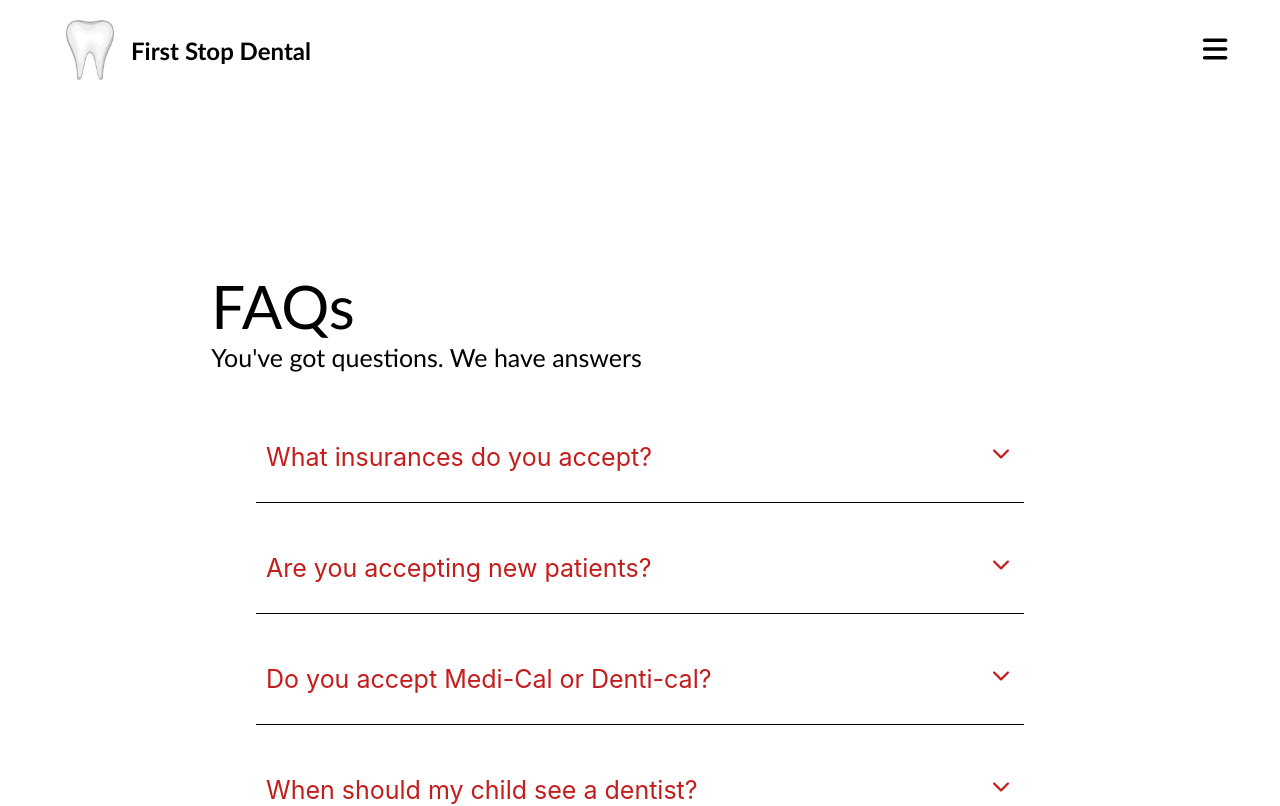
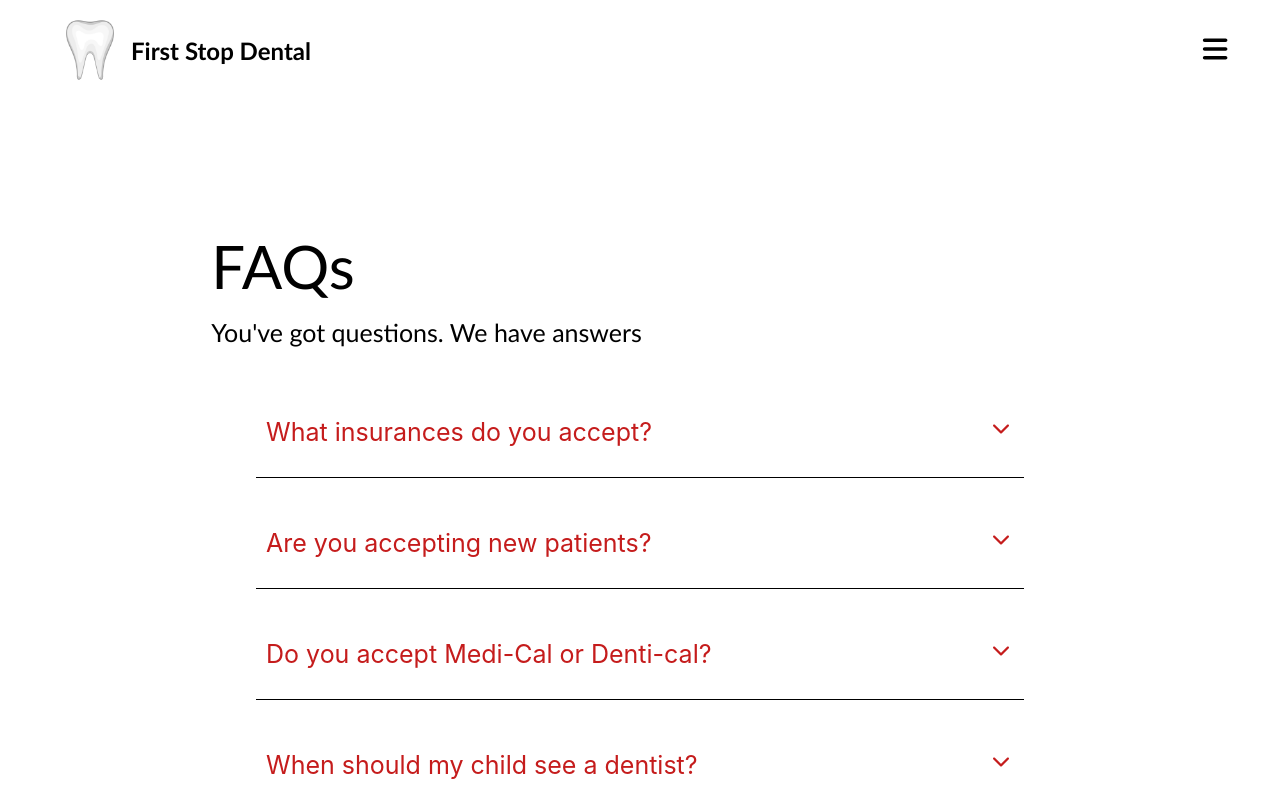
Before and after one commit to Afraz33/Dental-Website, a React (Create React App) app: page /faq in a window 1280 px wide. Shown: the top 806 px of the page. Built offline with nearby package versions, Linux system fonts and the light colour scheme.

Commit message:
Fix Faq page minor issue

```diff
--- a/src/components/FAQ/FAQ.module.css
+++ b/src/components/FAQ/FAQ.module.css
@@ -1,7 +1,7 @@
 .FAQSection {
   width: 100%;
   height: fit-content;
-  padding: 120px 0px;
+  padding: 80px 0px;
 }
 
 .grid {
@@ -51,7 +51,7 @@
   font-family: "Gill Sans", "Gill Sans MT", Calibri, "Trebuchet MS", sans-serif;
   color: black;
   text-align: center;
-  margin-bottom: 0;
+  margin-bottom: 15px;
   text-align: left;
 }
 
```
